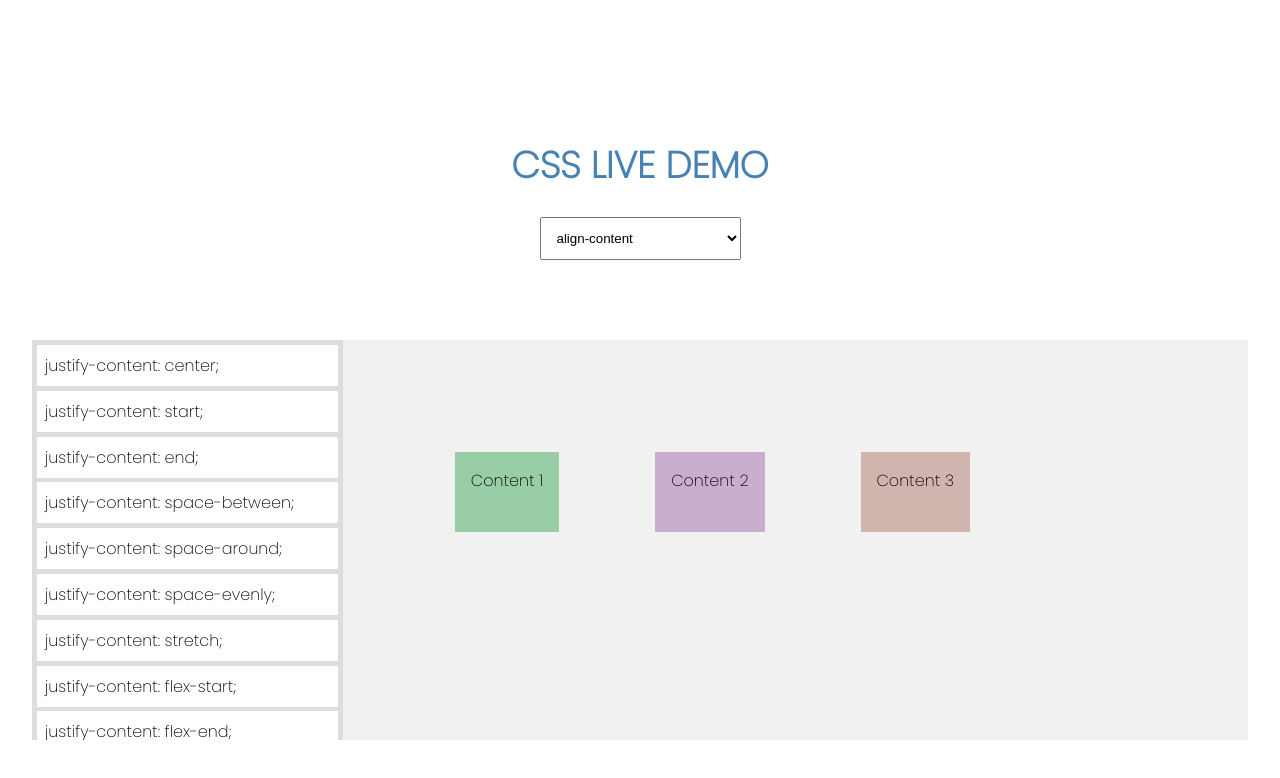
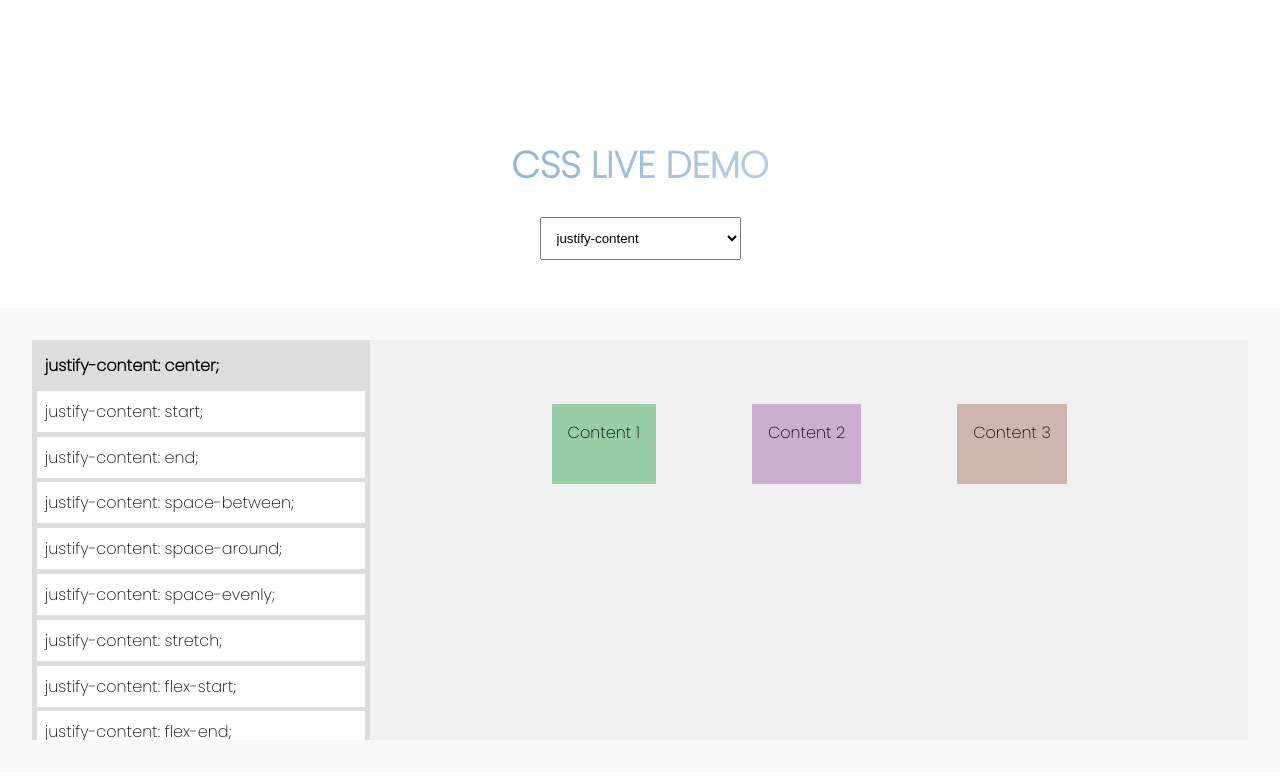
Before and after one commit to sgn13/css_demonstration, a React app: page / in a window 1280 px wide. Shown: the top 778 px of the page. Built offline with nearby package versions, Linux system fonts and the light colour scheme.

Commit message:
refactoring and adding flex-direction component

```diff
--- /dev/null
+++ b/jsconfig.json
@@ -0,0 +1,6 @@
+{
+    "compilerOptions": {
+      "baseUrl": "./src"
+    },
+    "include": ["src"]
+  }
--- a/public/index.html
+++ b/public/index.html
@@ -3,7 +3,7 @@
     <meta charset="UTF-8" />
     <meta http-equiv="X-UA-Compatible" content="IE=edge" />
     <meta name="viewport" content="width=device-width, initial-scale=1.0" />
-    <title>WebX</title>
+    <title>Css Demonstration</title>
   </head>
   <body>
     <noscript>You need to enable JavaScript to run this app.</noscript>
--- a/src/components/background/index.js
+++ b/src/components/background/index.js
@@ -1,5 +1,6 @@
 import React, { useState } from "react";
 import styled from "styled-components";
+import { ActionWrapper } from "../../containers/sideProperties";
 
 const properties = [
   {
@@ -21,36 +22,7 @@ const properties = [
   },
 ];
 const index = () => {
-  const [css, setCss] = useState("red");
-
-  const MainContentWrapper = styled.div`
-    display: flex;
-    padding: 2rem;
-    background-color: white;
-    justify-content: space-between;
-    &:first-child {
-      background-color: red;
-      padding: 1rem;
-    }
-  `;
-
-  const ActionWrapper = styled.div`
-    width: 100%;
-    flex: 2;
-    background-color: #ddd;
-    height: 50vh;
-    overflow-y: auto;
-    .property_name {
-      background-color: white;
-      padding: 0.5rem;
-      margin: 0.3rem;
-      cursor: pointer;
-      transition: 0.5s ease-out;
-      &:hover {
-        background-color: #ddd;
-      }
-    }
-  `;
+  const [value, setValue] = useState("steelblue");
 
   const ContentWrapper = styled.div`
     display: flex;
@@ -75,16 +47,21 @@ const index = () => {
   `;
 
   return (
-    <MainContentWrapper>
+    <>
       <ActionWrapper>
         {properties.map((property) => (
-          <p className="property_name" onClick={() => setCss(property.value)}>
+          <p
+            className={`property_name ${
+              property.value === value ? "active" : ""
+            }`}
+            onClick={() => setValue(property.value)}
+          >
             background-color: {property.value};
           </p>
         ))}
       </ActionWrapper>
-      <ContentWrapper backgroundColor={css}>Change me</ContentWrapper>
-    </MainContentWrapper>
+      <ContentWrapper backgroundColor={value}>Change me</ContentWrapper>
+    </>
   );
 };
 
--- a/src/components/flex/flex-direction/index.js
+++ b/src/components/flex/flex-direction/index.js
@@ -1,5 +1,6 @@
 import React, { useState } from "react";
 import styled from "styled-components";
+import { ActionWrapper } from "../../../containers/sideProperties";
 
 const properties = [
   {
@@ -20,36 +21,7 @@ const properties = [
   },
 ];
 const index = () => {
-  const [css, setCss] = useState("");
-
-  const MainContentWrapper = styled.div`
-    display: flex;
-    padding: 2rem;
-    background-color: white;
-    justify-content: space-between;
-    &:first-child {
-      background-color: red;
-      padding: 1rem;
-    }
-  `;
-
-  const ActionWrapper = styled.div`
-    width: 100%;
-    flex: 2;
-    background-color: #ddd;
-    height: 50vh;
-    overflow-y: auto;
-    .property_name {
-      background-color: white;
-      padding: 0.5rem;
-      margin: 0.3rem;
-      cursor: pointer;
-      transition: 0.5s ease-out;
-      &:hover {
-        background-color: #ddd;
-      }
-    }
-  `;
+  const [value, setValue] = useState("row");
 
   const ContentWrapper = styled.div`
     display: flex;
@@ -75,20 +47,25 @@ const index = () => {
   `;
 
   return (
-    <MainContentWrapper>
+    <>
       <ActionWrapper>
         {properties.map((property) => (
-          <p className="property_name" onClick={() => setCss(property.value)}>
+          <p
+            className={`property_name ${
+              property.value === value ? "active" : ""
+            }`}
+            onClick={() => setValue(property.value)}
+          >
             justify-content: {property.value};
           </p>
         ))}
       </ActionWrapper>
-      <ContentWrapper flexDirection={css}>
+      <ContentWrapper flexDirection={value}>
         <div>Content 1</div>
         <div>Content 2</div>
         <div>Content 3</div>
       </ContentWrapper>
-    </MainContentWrapper>
+    </>
   );
 };
 
--- a/src/components/flex/justify-content/index.js
+++ b/src/components/flex/justify-content/index.js
@@ -1,5 +1,6 @@
 import React, { useState } from "react";
 import styled from "styled-components";
+import { ActionWrapper } from "../../../containers/sideProperties";
 
 const properties = [
   {
@@ -48,41 +49,12 @@ const properties = [
   },
 ];
 const index = () => {
-  const [css, setCss] = useState("");
-
-  const MainContentWrapper = styled.div`
-    display: flex;
-    padding: 2rem;
-    background-color: white;
-    justify-content: space-between;
-    &:first-child {
-      background-color: red;
-      padding: 1rem;
-    }
-  `;
-
-  const ActionWrapper = styled.div`
-    width: 100%;
-    flex: 2;
-    background-color: #ddd;
-    height: 50vh;
-    overflow-y: auto;
-    .property_name {
-      background-color: white;
-      padding: 0.5rem;
-      margin: 0.3rem;
-      cursor: pointer;
-      transition: 0.5s ease-out;
-      &:hover {
-        background-color: #ddd;
-      }
-    }
-  `;
+  const [value, setValue] = useState("center");
 
   const ContentWrapper = styled.div`
     display: flex;
     justify-content: ${(props) => props.justify_content};
-    padding: 4em;
+    padding: 1em;
     background: #f1f1f1;
     flex: 5;
 
@@ -90,6 +62,7 @@ const index = () => {
       margin: 3rem;
       padding: 1rem;
       height: 3rem;
+
       &:nth-child(1) {
         background-color: hsl(136, 35%, 70%);
       }
@@ -103,20 +76,25 @@ const index = () => {
   `;
 
   return (
-    <MainContentWrapper>
+    <>
       <ActionWrapper>
         {properties.map((property) => (
-          <p className="property_name" onClick={() => setCss(property.value)}>
+          <p
+            className={`property_name ${
+              property.value === value ? "active" : ""
+            }`}
+            onClick={() => setValue(property.value)}
+          >
             justify-content: {property.value};
           </p>
         ))}
       </ActionWrapper>
-      <ContentWrapper justify_content={css}>
+      <ContentWrapper justify_content={value}>
         <div>Content 1</div>
         <div>Content 2</div>
         <div>Content 3</div>
       </ContentWrapper>
-    </MainContentWrapper>
+    </>
   );
 };
 
--- /dev/null
+++ b/src/containers/sideProperties.js
@@ -0,0 +1,23 @@
+import styled from "styled-components";
+
+export const ActionWrapper = styled.div`
+  width: 100%;
+  flex: 2;
+  background-color: #ddd;
+  height: 50vh;
+  overflow-y: auto;
+  .property_name {
+    background-color: white;
+    padding: 0.5rem;
+    margin: 0.3rem;
+    cursor: pointer;
+    transition: 0.5s ease-out;
+    &:hover {
+      background-color: #ddd;
+    }
+    &.active {
+      background-color: #ddd;
+      font-weight: 600;
+    }
+  }
+`;
--- a/src/pages/Dashboard/index.js
+++ b/src/pages/Dashboard/index.js
@@ -3,6 +3,15 @@ import { properties } from "../../constants/properties";
 import JustifyContent from "../../components/flex/justify-content/index";
 import FlexDirection from "../../components/flex/flex-direction/index";
 import BackgroundColor from "../../components/background/index";
+import styled from "styled-components";
+
+const MainContentWrapper = styled.div`
+  display: flex;
+  padding: 2rem;
+  height: 50vh;
+  background-color: #f9f9f9;
+  justify-content: space-between;
+`;
 const index = () => {
   const [selector, setSelector] = useState("justify-content");
 
@@ -28,6 +37,7 @@ const index = () => {
           name="selector"
           id=""
           onChange={(e) => setSelector(e.target.value)}
+          value={selector}
         >
           {properties.map((property, index) => (
             <option value={property} key={index}>
@@ -36,11 +46,9 @@ const index = () => {
           ))}
         </select>
       </div>
-      {components.map((list) => list[selector] && list.component)}
-      {components[name] === selector && components[component]}
-      {components.find((list) => list.name === selector)?.component}
-      {/* <JustifyContent />
-      <BackgroundColor /> */}
+      <MainContentWrapper>
+        {components.find((list) => list.name === selector)?.component}
+      </MainContentWrapper>
     </div>
   );
 };
--- a/src/theme/index.scss
+++ b/src/theme/index.scss
@@ -13,14 +13,17 @@ body {
     text-align: center;
     padding: 7rem 0 3rem 0;
     h1 {
-      color: steelblue;
       font-weight: 900;
       font-size: 2.3rem;
       text-transform: uppercase;
+      background: linear-gradient(to right, steelblue, rgb(255, 255, 255));
+      -webkit-background-clip: text;
+      -webkit-text-fill-color: transparent;
     }
   }
 }
 
 select {
   padding: 0.75rem;
+  cursor: pointer;
 }
```
